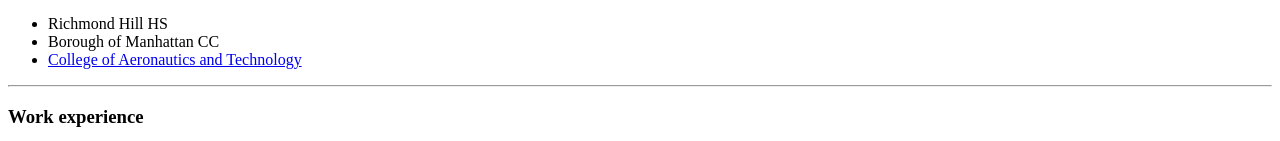
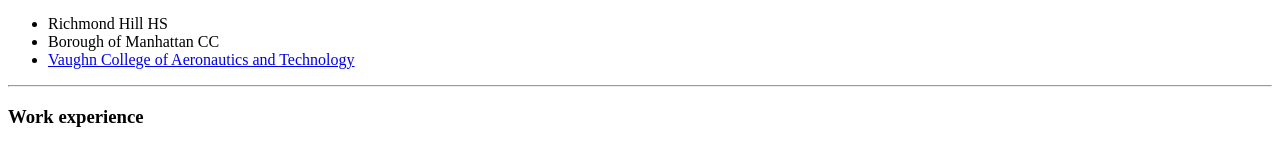
Before and after one commit to ctobonr/cv, a plain HTML site: page index.html in a window 1280 px wide. Shown: the part 298-439 px from the top of the page. Drawn offline with Linux system fonts and the light colour scheme.

Commit message:
Update to education

```diff
--- a/index.html
+++ b/index.html
@@ -22,7 +22,7 @@
       <li>Borough of Manhattan CC</li>
       <li>
         <a href="https://www.vaughn.edu/"
-          >College of Aeronautics and Technology</a>
+          >Vaughn College of Aeronautics and Technology</a>
       </li>
     </ul>
     <hr />
```
